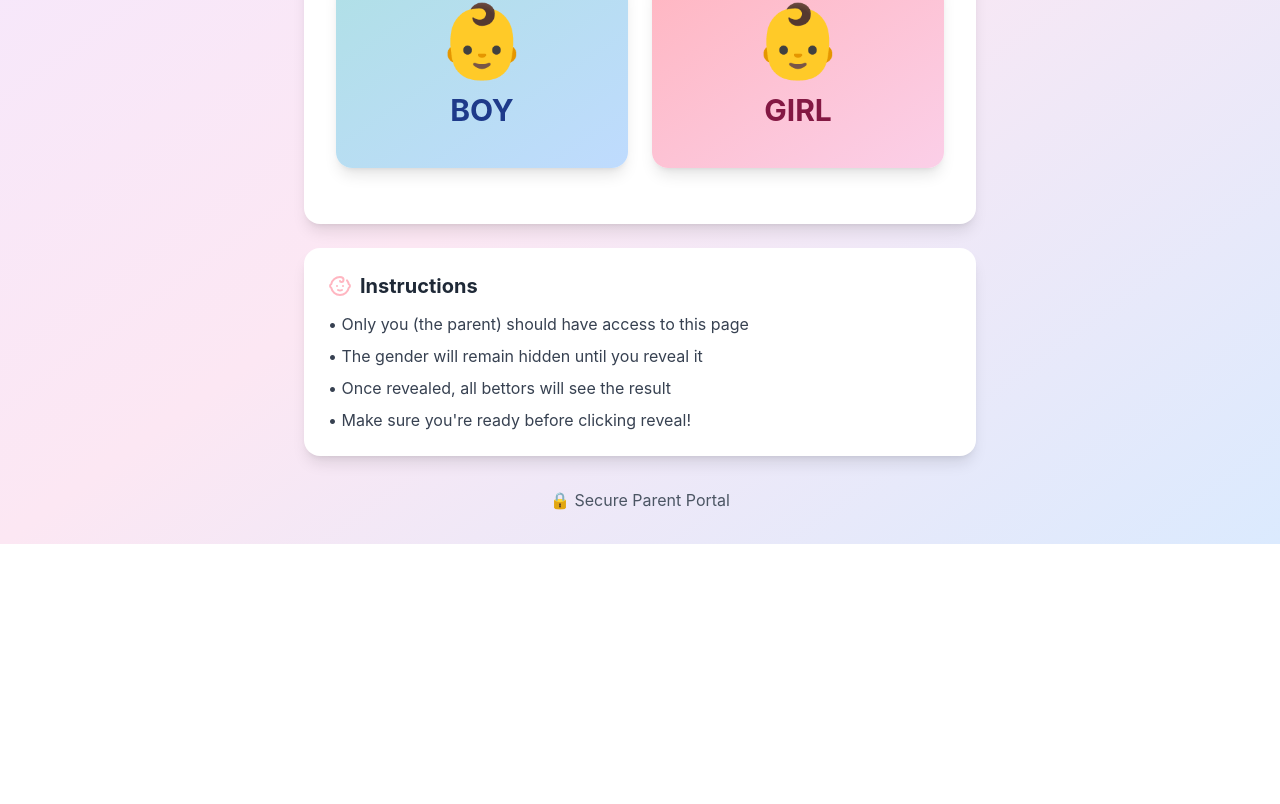
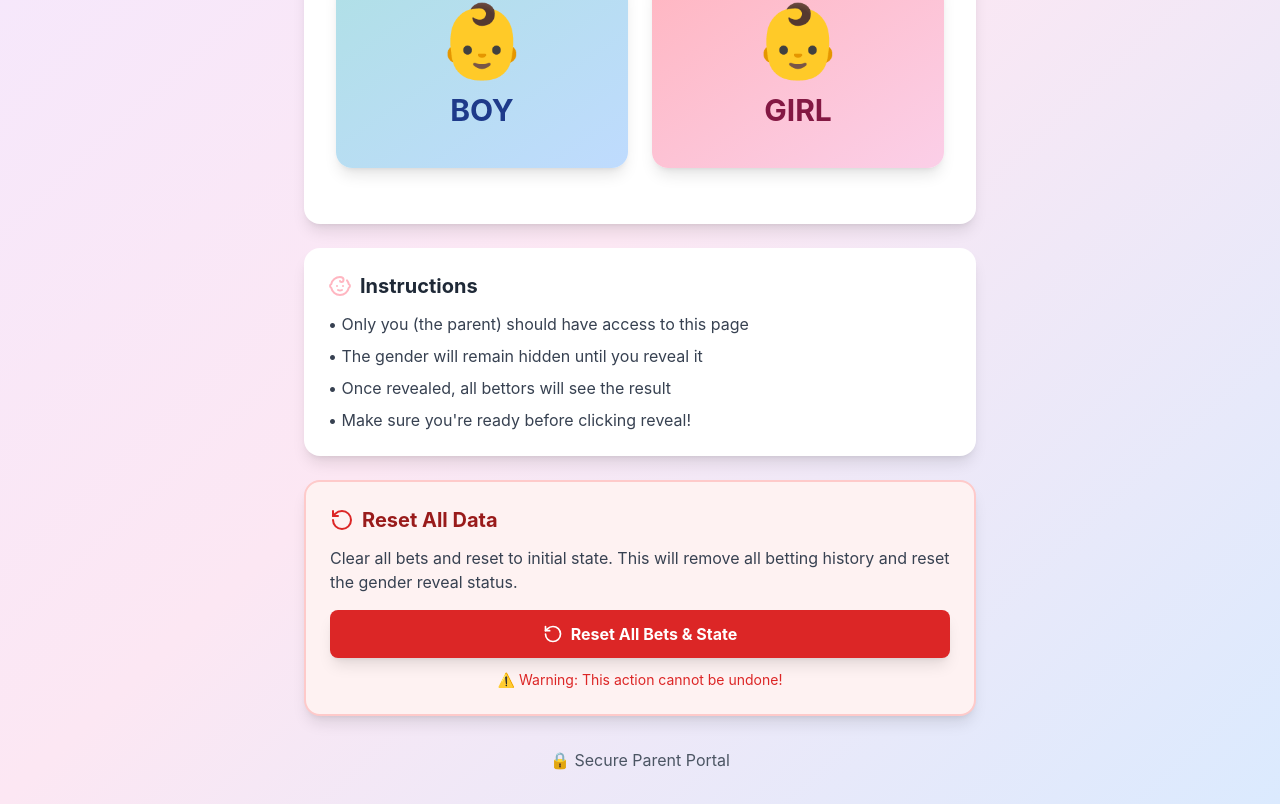
Before and after one commit to Skilo13/baby, a Next.js app: page /admin in a window 1280 px wide. Shown: the part 384-1188 px from the top of the page. Before the commit the page ends 928 px from the top, so only its background shows below. Built offline with nearby package versions, Linux system fonts and the light colour scheme.

Commit message:
last change i hope 2

```diff
--- a/app/admin/page.tsx
+++ b/app/admin/page.tsx
@@ -1,13 +1,14 @@
 'use client';
 
 import { useState, useEffect } from 'react';
-import { Baby, Lock, Unlock, Heart } from 'lucide-react';
+import { Baby, Lock, Unlock, Heart, RotateCcw } from 'lucide-react';
 
 export default function AdminPage() {
   const [revealed, setRevealed] = useState(false);
   const [revealedGender, setRevealedGender] = useState<'boy' | 'girl' | null>(null);
   const [selectedGender, setSelectedGender] = useState<'boy' | 'girl' | null>(null);
   const [loading, setLoading] = useState(false);
+  const [resetLoading, setResetLoading] = useState(false);
   const [message, setMessage] = useState<string>('');
 
   useEffect(() => {
@@ -78,6 +79,48 @@ export default function AdminPage() {
       setTimeout(() => setMessage(''), 3000);
     } finally {
       setLoading(false);
+    }
+  };
+
+  const resetState = async () => {
+    const confirmReset = confirm(
+      'Are you sure you want to reset all bets and return to initial state?\n\nThis will:\n- Clear all bets\n- Reset gender reveal\n- Keep user balances (they still have their money)\n\nThis action cannot be undone!'
+    );
+
+    if (!confirmReset) return;
+
+    setResetLoading(true);
+    try {
+      const response = await fetch('/api/reset', {
+        method: 'POST',
+        headers: { 'Content-Type': 'application/json' },
+      });
+
+      const data = await response.json();
+
+      if (response.ok) {
+        // Clear localStorage backup
+        localStorage.removeItem('betting_state_backup');
+
+        setRevealed(false);
+        setRevealedGender(null);
+        setSelectedGender(null);
+        setMessage('State reset successfully! All bets have been cleared. 🗑️');
+        setTimeout(() => setMessage(''), 5000);
+
+        // Refresh the page after a short delay to ensure state is updated
+        setTimeout(() => {
+          window.location.reload();
+        }, 1000);
+      } else {
+        setMessage(data.error || 'Failed to reset state');
+        setTimeout(() => setMessage(''), 3000);
+      }
+    } catch (error) {
+      setMessage('Failed to reset state. Please try again.');
+      setTimeout(() => setMessage(''), 3000);
+    } finally {
+      setResetLoading(false);
     }
   };
 
@@ -187,7 +230,7 @@ export default function AdminPage() {
         )}
 
         {/* Info Box */}
-        <div className="bg-white rounded-2xl shadow-lg p-6">
+        <div className="bg-white rounded-2xl shadow-lg p-6 mb-6">
           <h3 className="text-xl font-bold text-gray-800 mb-3 flex items-center gap-2">
             <Baby className="w-6 h-6 text-babyPink" />
             Instructions
@@ -200,6 +243,28 @@ export default function AdminPage() {
           </ul>
         </div>
 
+        {/* Reset Button */}
+        <div className="bg-red-50 border-2 border-red-200 rounded-2xl shadow-lg p-6">
+          <h3 className="text-xl font-bold text-red-800 mb-3 flex items-center gap-2">
+            <RotateCcw className="w-6 h-6 text-red-600" />
+            Reset All Data
+          </h3>
+          <p className="text-gray-700 mb-4">
+            Clear all bets and reset to initial state. This will remove all betting history and reset the gender reveal status.
+          </p>
+          <button
+            onClick={resetState}
+            disabled={resetLoading}
+            className="w-full px-6 py-3 bg-red-600 text-white rounded-lg font-bold hover:bg-red-700 transition disabled:opacity-50 disabled:cursor-not-allowed shadow-lg flex items-center justify-center gap-2"
+          >
+            <RotateCcw className="w-5 h-5" />
+            {resetLoading ? 'Resetting...' : 'Reset All Bets & State'}
+          </button>
+          <p className="text-sm text-red-600 mt-3 text-center">
+            ⚠️ Warning: This action cannot be undone!
+          </p>
+        </div>
+
         {/* Footer */}
         <div className="text-center mt-8 text-gray-600">
           <p>🔒 Secure Parent Portal</p>
--- /dev/null
+++ b/app/api/reset/route.ts
@@ -0,0 +1,22 @@
+import { NextRequest, NextResponse } from 'next/server';
+import { getInitialState } from '../../lib/betting';
+import { resetState, saveState } from '../../lib/state';
+
+export async function POST(request: NextRequest) {
+  try {
+    // Reset to initial state
+    const initialState = getInitialState();
+    saveState(initialState);
+
+    return NextResponse.json({
+      success: true,
+      message: 'State reset successfully',
+      state: initialState,
+    });
+  } catch (error) {
+    return NextResponse.json(
+      { error: 'Failed to reset state' },
+      { status: 500 }
+    );
+  }
+}
```
